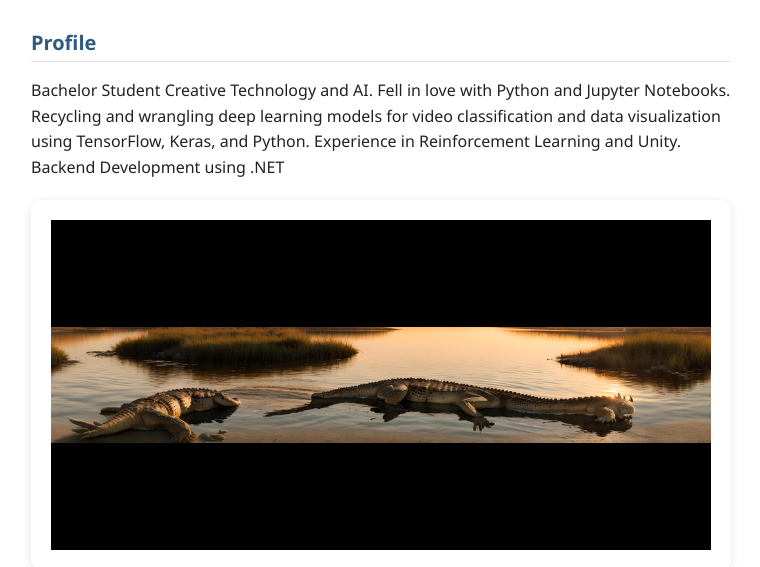
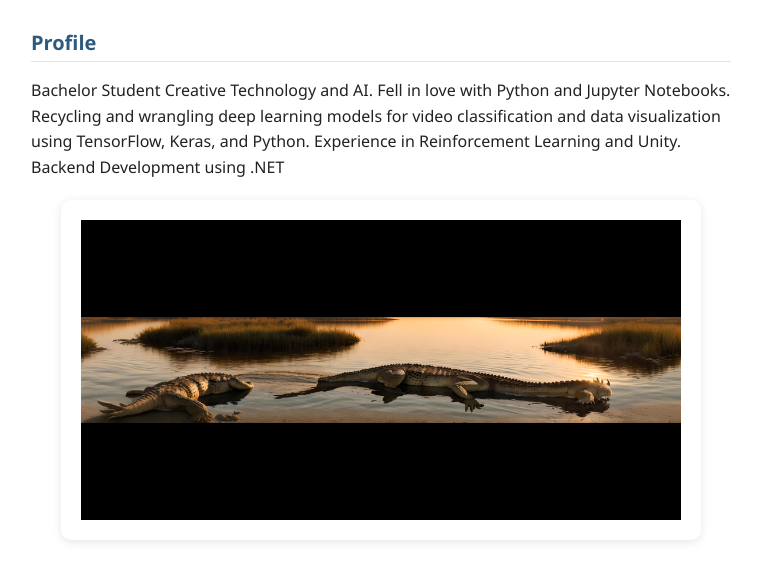
Before and after one commit to IsabelleDesle/my-first-static-web-app, a website: page src/index.html in a window 1280 px wide. Shown: the part 207-774 px from the top of the page, without its empty margins (259-1019 px from the left). Drawn offline with Linux system fonts and the light colour scheme.

Commit message:
bug(resize)

```diff
--- a/src/index.html
+++ b/src/index.html
@@ -15,7 +15,7 @@
     }
 
         #picture-container {
-            max-width: 1600px;
+            max-width: 600px;
             margin: 0 auto;
             padding: 20px;
             background-color: white;
```
